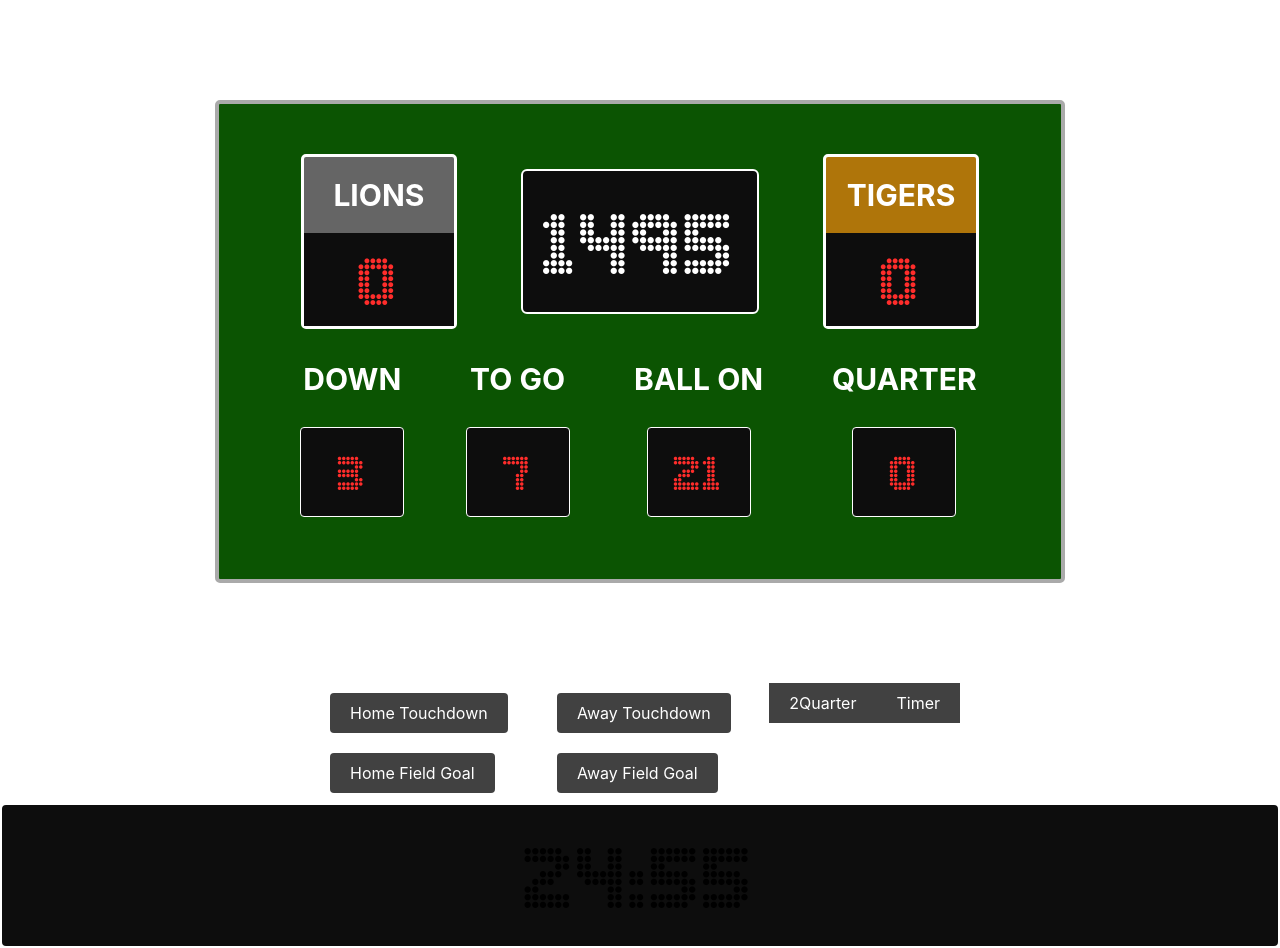
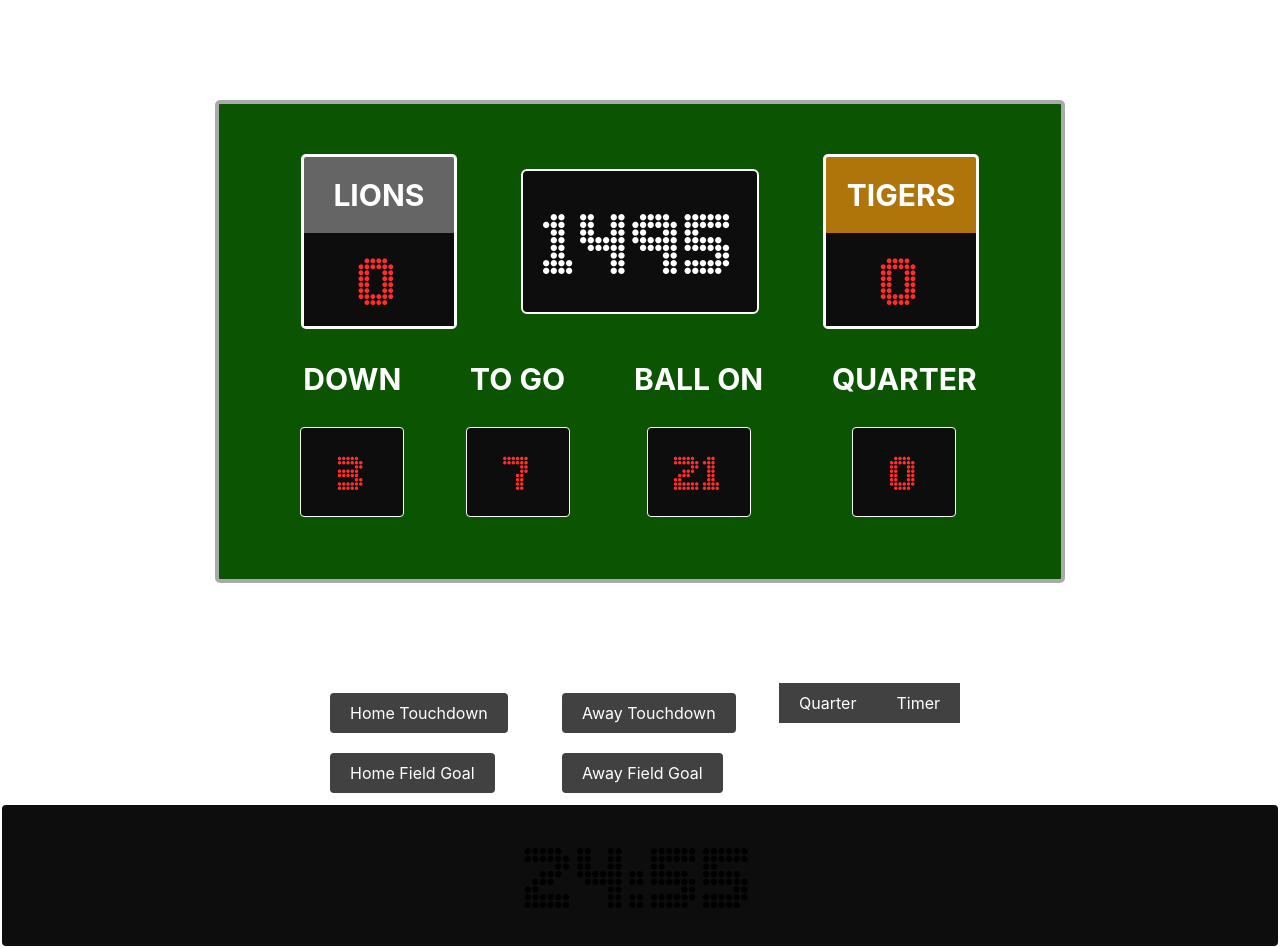
Before and after one commit to bloominstituteoftechnology/react-american-football-scoreboard, a React (Create React App) app: page / in a window 1280 px wide. Built offline with nearby package versions, Linux system fonts and the light colour scheme.

Commit message:
Quarter error fixed on button. No longers displays the quarter on the button.

```diff
--- a/src/components/Buttons.js
+++ b/src/components/Buttons.js
@@ -18,7 +18,7 @@ return (
 
             <button onClick={() =>   useState.setQuarter(useState.quarter + 1)}
             className="awayButtons__quarter">
-            {useState.quarter === 5 ? useState.setQuarter(useState.quarter === 0) : useState.quarter + 2 }Quarter</button>
+            {useState.quarter === 5 ? useState.setQuarter(useState.quarter === 0) : useState.quarter === 0 }Quarter</button>
 
 
 
```
